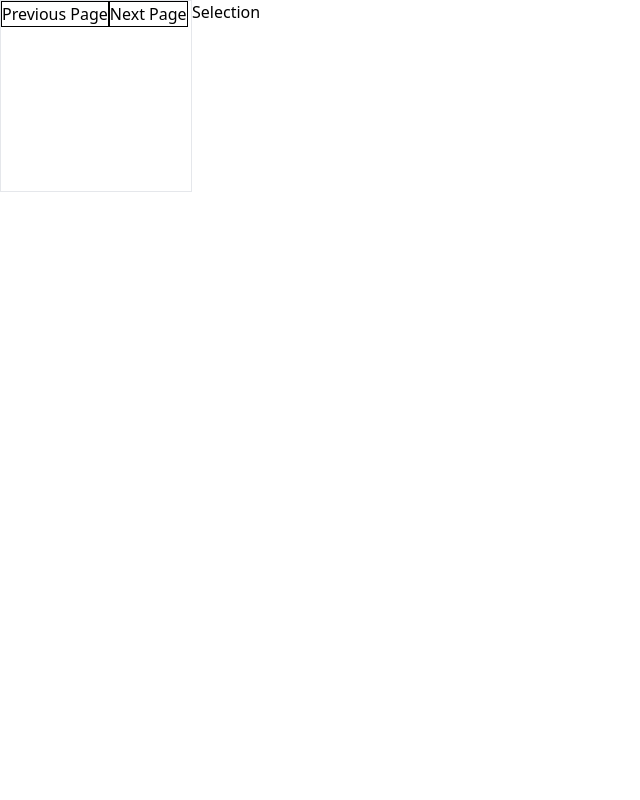
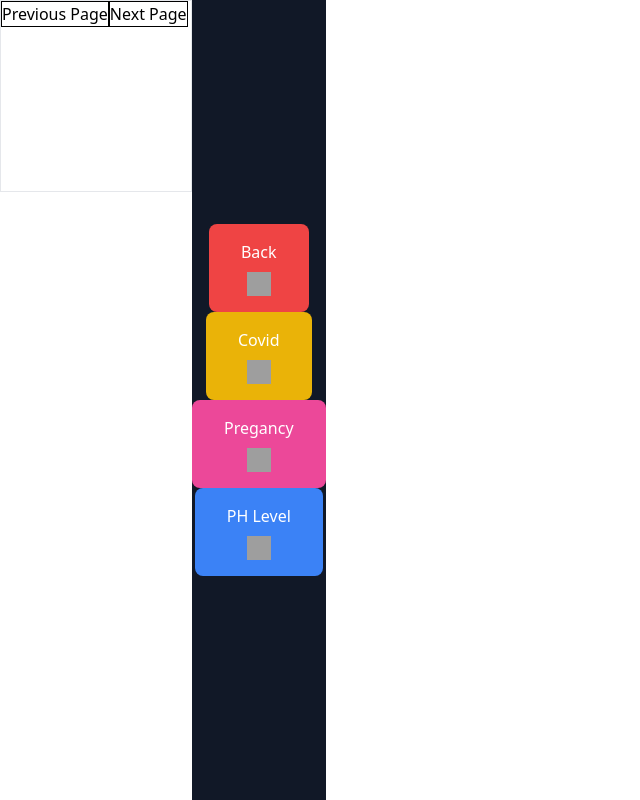
Before and after one commit to read-me-35/read-me-35.github.io, a React (Vite) app: page / in a window 1280 px wide. Both pictures are taken after a click on the button "Next Page". Shown: the whole page, without its empty margins (0-640 px from the left). Built offline with nearby package versions, Linux system fonts and the light colour scheme; grey boxes are pictures that could not be loaded.

Commit message:
style: Added page (Setting and Ready Page) and added components to all pages

```diff
--- a/src/components/App/App.jsx
+++ b/src/components/App/App.jsx
@@ -2,10 +2,12 @@ import { useState } from "react";
 import "./App.css";
 import Home from "../Home/Home.jsx";
 import Selection from "../Selection/Selection.jsx";
+import Settings from "../Settings/Settings.jsx";
+import ReadyPage from "../ReadyPage/ReadyPage.jsx";
 
 function App() {
   const [pageIndex, setPageIndex] = useState(0);
-  const pages = [<Home/>, <Selection/>]
+  const pages = [<Home/>, <Selection/>, <Settings/>,<ReadyPage/>]
 
 
   const nextPage = () =>{
--- a/src/components/Home/Home.jsx
+++ b/src/components/Home/Home.jsx
@@ -1,9 +1,25 @@
 function Home() {
-
   return (
-    <>
-        <h1>Home</h1>
-    </>
+    <div className="bg-gray-900 text-white h-screen flex flex-col justify-center items-center">
+      <div className="flex-1 flex flex-col justify-center items-center">
+        <button className="bg-green-500 text-white px-8 py-4 rounded-lg flex flex-col items-center space-y-2">
+          <span>Scan</span>
+          <img
+            src="path-to-your-image.png" // Replace with the actual path to your image
+            alt="Icon"
+            className="w-6 h-6"
+          />
+        </button>
+        <button className="bg-gray-500 text-white px-8 py-4 rounded-lg flex flex-col items-center space-y-2">
+          <span>Settings</span>
+          <img
+            src="path-to-your-image.png" // Replace with the actual path to your image
+            alt="Icon"
+            className="w-6 h-6"
+          />
+        </button>
+      </div>
+    </div>
   );
 }
 
--- /dev/null
+++ b/src/components/ReadyPage/ReadyPage.jsx
@@ -0,0 +1,29 @@
+function ReadyPage() {
+    return (
+      <div className="bg-gray-900 text-white h-screen flex flex-col justify-center items-center">
+        <div className="flex-1 flex flex-col justify-center items-center space-y-4">
+          <button className="bg-red-500 text-white px-8 py-4 rounded-lg flex flex-col items-center space-y-2">
+            <span>Back</span>
+            <img
+              src="path-to-your-image.png" // Replace with the actual path to your image
+              alt="Icon"
+              className="w-6 h-6"
+            />
+          </button>
+          <div className="text-gray-300 text-center">
+            <p>Prepare your camera, and click next when ready to scan</p>
+          </div>
+          <button className="bg-green-300 text-white px-8 py-4 rounded-lg flex flex-col items-center space-y-2">
+            <span>Next</span>
+            <img
+              src="path-to-your-image.png" // Replace with the actual path to your image
+              alt="Icon"
+              className="w-6 h-6"
+            />
+          </button>
+        </div>
+      </div>
+    );
+  }
+
+  export default ReadyPage;
--- a/src/components/Selection/Selection.jsx
+++ b/src/components/Selection/Selection.jsx
@@ -1,10 +1,42 @@
 function Selection() {
+  return (
+    <div className="bg-gray-900 text-white h-screen flex flex-col justify-center items-center">
+      <div className="flex-1 flex flex-col justify-center items-center">
+        <button className="bg-red-500 text-white px-8 py-4 rounded-lg flex flex-col items-center space-y-2">
+          <span>Back</span>
+          <img
+            src="path-to-your-image.png" // Replace with the actual path to your image
+            alt="Icon"
+            className="w-6 h-6"
+          />
+        </button>
+        <button className="bg-yellow-500 text-white px-8 py-4 rounded-lg flex flex-col items-center space-y-2">
+          <span>Covid</span>
+          <img
+            src="path-to-your-image.png" // Replace with the actual path to your image
+            alt="Icon"
+            className="w-6 h-6"
+          />
+        </button>
+        <button className="bg-pink-500 text-white px-8 py-4 rounded-lg flex flex-col items-center space-y-2">
+          <span>Pregancy</span>
+          <img
+            src="path-to-your-image.png" // Replace with the actual path to your image
+            alt="Icon"
+            className="w-6 h-6"
+          />
+        </button>
+        <button className="bg-blue-500 text-white px-8 py-4 rounded-lg flex flex-col items-center space-y-2">
+          <span>PH Level</span>
+          <img
+            src="path-to-your-image.png" // Replace with the actual path to your image
+            alt="Icon"
+            className="w-6 h-6"
+          />
+        </button>
+      </div>
+    </div>
+  );
+}
 
-    return (
-      <>
-          <h1>Selection</h1>
-      </>
-    );
-  }
-
-  export default Selection;
+export default Selection;
--- /dev/null
+++ b/src/components/Settings/Settings.jsx
@@ -0,0 +1,34 @@
+function Selection() {
+    return (
+      <div className="bg-gray-900 text-white h-screen flex flex-col justify-center items-center">
+        <div className="flex-1 flex flex-col justify-center items-center">
+          <button className="bg-red-500 text-white px-8 py-4 rounded-lg flex flex-col items-center space-y-2">
+            <span>Back</span>
+            <img
+              src="path-to-your-image.png" // Replace with the actual path to your image
+              alt="Icon"
+              className="w-6 h-6"
+            />
+          </button>
+          <button className="bg-gray-100 text-black px-8 py-4 rounded-lg flex flex-col items-center space-y-2">
+            <span>Light</span>
+            <img
+              src="path-to-your-image.png" // Replace with the actual path to your image
+              alt="Icon"
+              className="w-6 h-6"
+            />
+          </button>
+          <button className="bg-gray-700 text-white px-8 py-4 rounded-lg flex flex-col items-center space-y-2">
+            <span>Dark</span>
+            <img
+              src="path-to-your-image.png" // Replace with the actual path to your image
+              alt="Icon"
+              className="w-6 h-6"
+            />
+          </button>
+        </div>
+      </div>
+    );
+  }
+
+  export default Selection;
```
